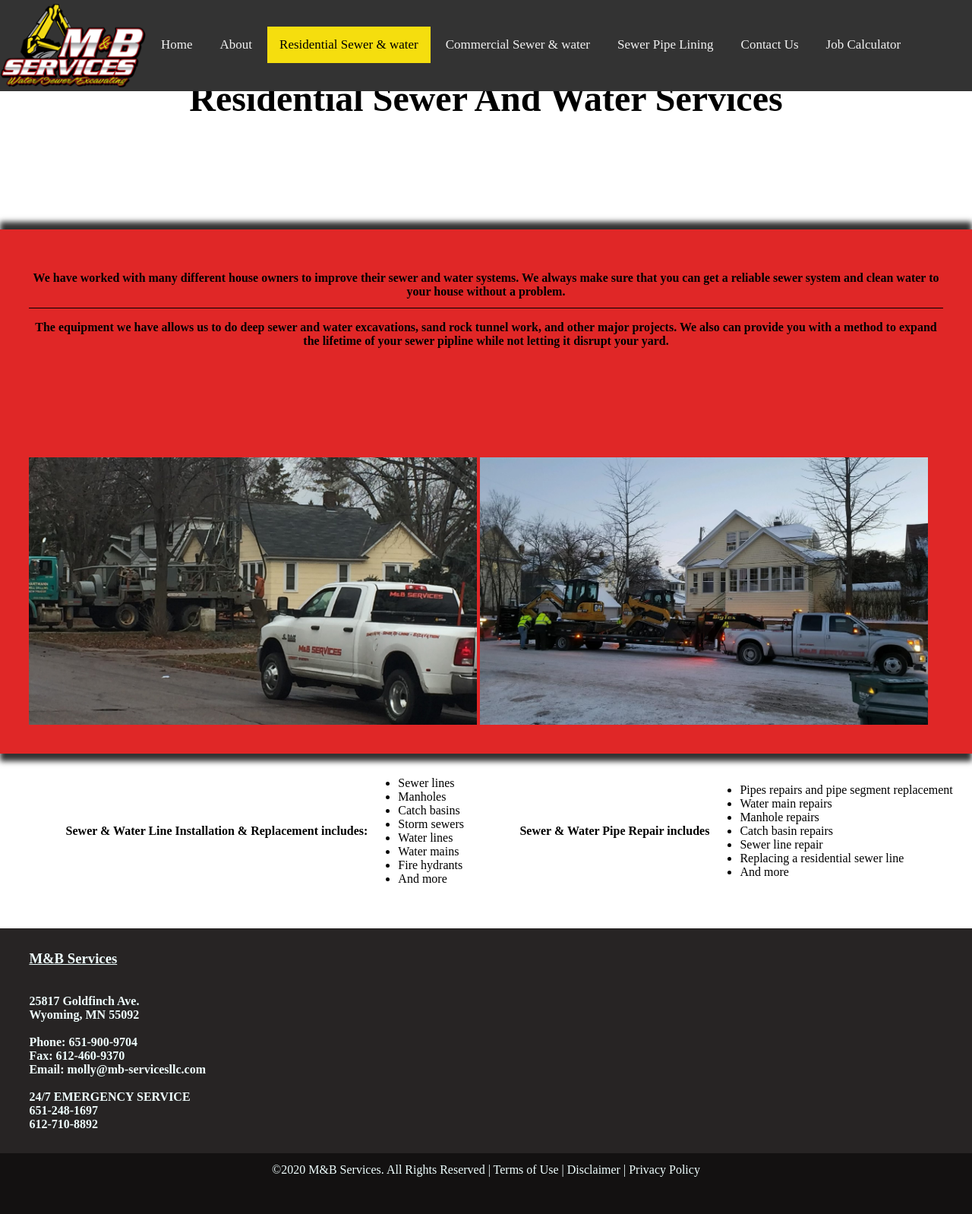
After one commit to RyanBoston27/Web-Systems-Project, a PHP site: the page made by Residential_Sewer&water.html in a window 1280 px wide. The commit adds this page. Shown: the whole page at 76% size. Run offline with PHP 8.4, Linux system fonts and the light colour scheme.

Commit message:
ResSewerWater

```diff
--- a/About.html
+++ b/About.html
@@ -16,7 +16,7 @@
         </div>
         <a href="Homepage.html">Home</a></li>
         <a class="active" href="About.html">About</a>
-        <a >Residential Sewer & water</a>
+        <a href="Residential_Sewer&water.html">Residential Sewer & water</a>
         <a >Commercial Sewer & water</a>
         <a >Sewer Pipe Lining</a>
         <a >Contact Us</a>
@@ -47,6 +47,7 @@
             <h1>What We Do</h1>
         </div>
         <div class="content2-right">
+            <br>
             <p>
                 <b>We specialize in sewer and water services, including:</b>
                 <ul>
--- a/Homepage.html
+++ b/Homepage.html
@@ -15,7 +15,7 @@
         </div>
         <a class="active" href="Homepage.html">Home</a>
         <a href="About.html">About</a>
-        <a >Residential Sewer & water</a>
+        <a href="Residential_Sewer&water.html">Residential Sewer & water</a>
         <a >Commercial Sewer & water</a>
         <a >Sewer Pipe Lining</a>
         <a >Contact Us</a>
--- a/Nav.css
+++ b/Nav.css
@@ -24,8 +24,8 @@
 
 #nav a.active {
     text-align: center;
-    background-color: rgb(224, 39, 39);
-    color: white;
+    background-color: rgb(245, 222, 14);
+    color: black;
 }
 
 #nav-logo{
--- /dev/null
+++ b/Residential_Sewer&water.css
@@ -0,0 +1,89 @@
+/* CSS RESET FOR BODY */
+html, h3, h1, body{
+    margin: 0;
+    padding: 0;
+}
+
+/* HEADER CSS */
+.header{
+    height: 25vh;
+    width: 100vw;
+    text-align: center;
+    font-size: x-large;
+    padding-top: 8%;
+}
+/* Content 1 CSS */
+.content{
+    height: 75vh;
+    width: 100vw;
+    box-shadow: 0px -10px 7px #333;
+}
+.content1-text{
+    background-color: rgb(224, 39, 39);
+    padding: 3%;
+    box-sizing: border-box;
+    height: 50%;
+    width: 100%;
+    text-align: center;
+    font-weight: bold;
+}
+.content1-img{
+    background-color: rgb(224, 39, 39);
+    padding-left: 3%;
+    padding-right: 3%;
+    padding-bottom: 3%;
+    box-sizing: border-box;
+    box-shadow: 0px 10px 7px #333;
+    height: 65%;
+    width: 100%;
+}
+.content1-img img{
+    height: 100%;
+    width: 49%;
+    object-fit:cover;
+}
+#border{
+    border-bottom: 1px solid black;
+    padding-bottom: 1%;
+}
+.content2{
+    height: 40vh;
+    width: 100vw;
+    display: flex;
+    padding-top: 5%;
+    padding-left: 3%;
+    box-sizing: border-box;
+}
+.content2-left{
+height: 100%;
+width: 50%;
+display: flex;
+align-items: center;
+justify-content: center;
+
+}
+.content2-right{
+    height: 100%;
+    width: 50%;
+    display: flex;
+    align-items: center;
+    justify-content: center;
+}
+.contact{
+    box-sizing: border-box;
+    background-color: rgb(39, 36, 36);
+    color:azure;
+    font-weight: 600;
+    padding-top: 1%;
+    padding-left: 3%;
+    padding-bottom: 1%;
+}
+.footer{
+    box-sizing: border-box;
+    height: 10vh;
+    width: 100vw;
+    background-color: rgb(19, 17, 17);
+    color: azure;
+    text-align: center;
+    padding-top: 1%;
+}
--- /dev/null
+++ b/Residential_Sewer&water.html
@@ -0,0 +1,96 @@
+<!DOCTYPE html>
+<html lang="en">
+<head>
+    <meta charset="UTF-8">
+    <meta http-equiv="X-UA-Compatible" content="IE=edge">
+    <meta name="viewport" content="width=device-width, initial-scale=1.0">
+    <title>Residential Sewer And Water Services</title>
+    <link type="text/css" rel="stylesheet" href="Residential_Sewer&water.css">
+    <link rel = "stylesheet" href="Nav.css">
+
+</head>
+<body>
+    <div id="nav">
+        <div id="nav-logo">
+        <img src="./pictures/small_logo.png" alt="small logo">
+        </div>
+        <a href="Homepage.html">Home</a></li>
+        <a href="About.html">About</a>
+        <a class="active" href="Residential_sewer&water.html">Residential Sewer & water</a>
+        <a >Commercial Sewer & water</a>
+        <a >Sewer Pipe Lining</a>
+        <a >Contact Us</a>
+        <a href="Calculator.html">Job Calculator</a>
+    </div>
+    <div class="header"><h1>Residential Sewer And Water Services</h1></div>
+    <div class="content">
+        <div class="content1-text">
+                <p id="border">
+                    We have worked with many different house owners to improve their sewer and water systems.
+                    We always make sure that you can get a reliable sewer system and clean water to your house without a problem.
+                </p>
+                <p>
+                    The equipment we have allows us to do deep sewer and water excavations, sand rock tunnel work, and other major projects.
+                    We also can provide you with a method to expand the lifetime of your sewer pipline while not letting it disrupt your yard.
+                </p>
+        </div>
+        <div class="content1-img">
+                <img src="./pictures/IMG_2705.jpg" alt="Equipment in action in fron of a house">
+                <img src="./pictures/IMG_2783.jpg" alt="Equipment on a trailer">
+        </div>
+    </div>
+    <div class="content2">
+        <div class="content2-left">
+            <p>
+                <b>Sewer & Water Line Installation & Replacement includes:</b>
+                <ul>
+                    <li>Sewer lines</li>
+                    <li>Manholes</li>
+                    <li>Catch basins</li>
+                    <li>Storm sewers</li>
+                    <li>Water lines</li>
+                    <li>Water mains</li>
+                    <li>Fire hydrants</li>
+                    <li>And more</li>
+                </ul>
+            </p>
+        </div>
+        <div class="content2-right">
+            <br>
+            <p>
+                <b>Sewer & Water Pipe Repair includes</b>
+                <ul>
+                    <li>Pipes repairs and pipe segment replacement</li>
+                    <li>Water main repairs</li>
+                    <li>Manhole repairs</li>
+                    <li>Catch basin repairs</li>
+                    <li>Sewer line repair</li>
+                    <li>Replacing a residential sewer line</li>
+                    <li>And more</li>
+                </ul>
+            </p>
+        </div>
+    </div>
+    <div class="contact">
+        <p>
+            <h3><u>M&B Services</u></h3> <br>
+            <br>
+            25817 Goldfinch Ave. <br>
+            Wyoming, MN 55092 <br>
+            <br>
+            Phone: 651-900-9704 <br>
+            Fax: 612-460-9370 <br>
+            Email: molly@mb-servicesllc.com <br>
+            <br>
+            24/7 EMERGENCY SERVICE <br>
+            651-248-1697 <br>
+            612-710-8892
+        </p>
+    </div>
+    <div class="footer">
+        ©2020 M&B Services. All Rights Reserved | Terms of Use | Disclaimer | Privacy Policy
+    </div>
+
+    <script src="Nav.js" defer></script>
+</body>
+</html>
```
